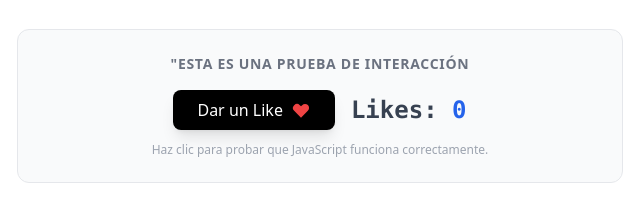
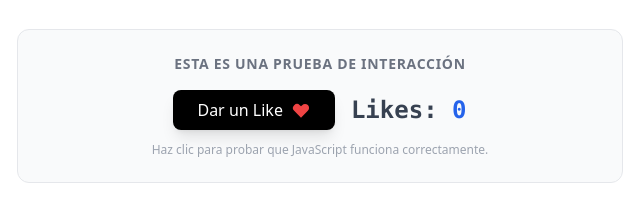
Before and after one commit to HappyFrikzu/mi-primer-deploy, a plain HTML site: page index.html in a window 1280 px wide. Shown: the part 506-719 px from the top of the page, 320-960 px from the left. Drawn offline with nearby package versions, Linux system fonts and the light colour scheme.

Commit message:
Fix HTML structure and ensure proper rendering

```diff
--- a/index.html
+++ b/index.html
@@ -79,7 +79,7 @@
 
                 <!-- Sección interactiva (JS test) -->
                 <div class="bg-gray-50 rounded-xl p-6 border border-gray-200 text-center">
-                    <h3 class="text-sm font-semibold uppercase tracking-wider text-gray-500 mb-4">"Esta es una prueba de
+                    <h3 class="text-sm font-semibold uppercase tracking-wider text-gray-500 mb-4">Esta es una prueba de
                         Interacción</h3>
 
                     <div class="flex flex-col sm:flex-row justify-center items-center gap-4">
```
